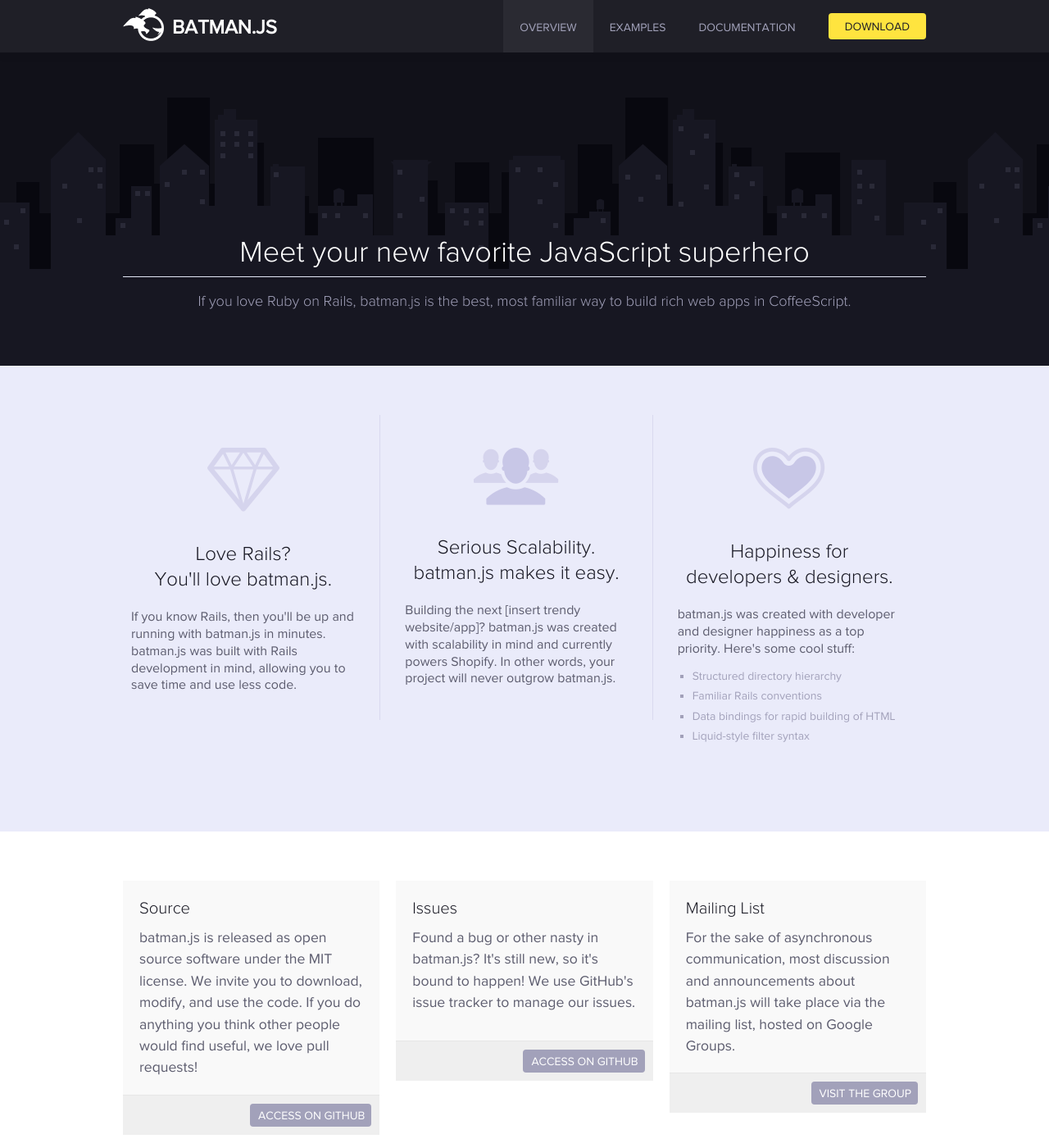
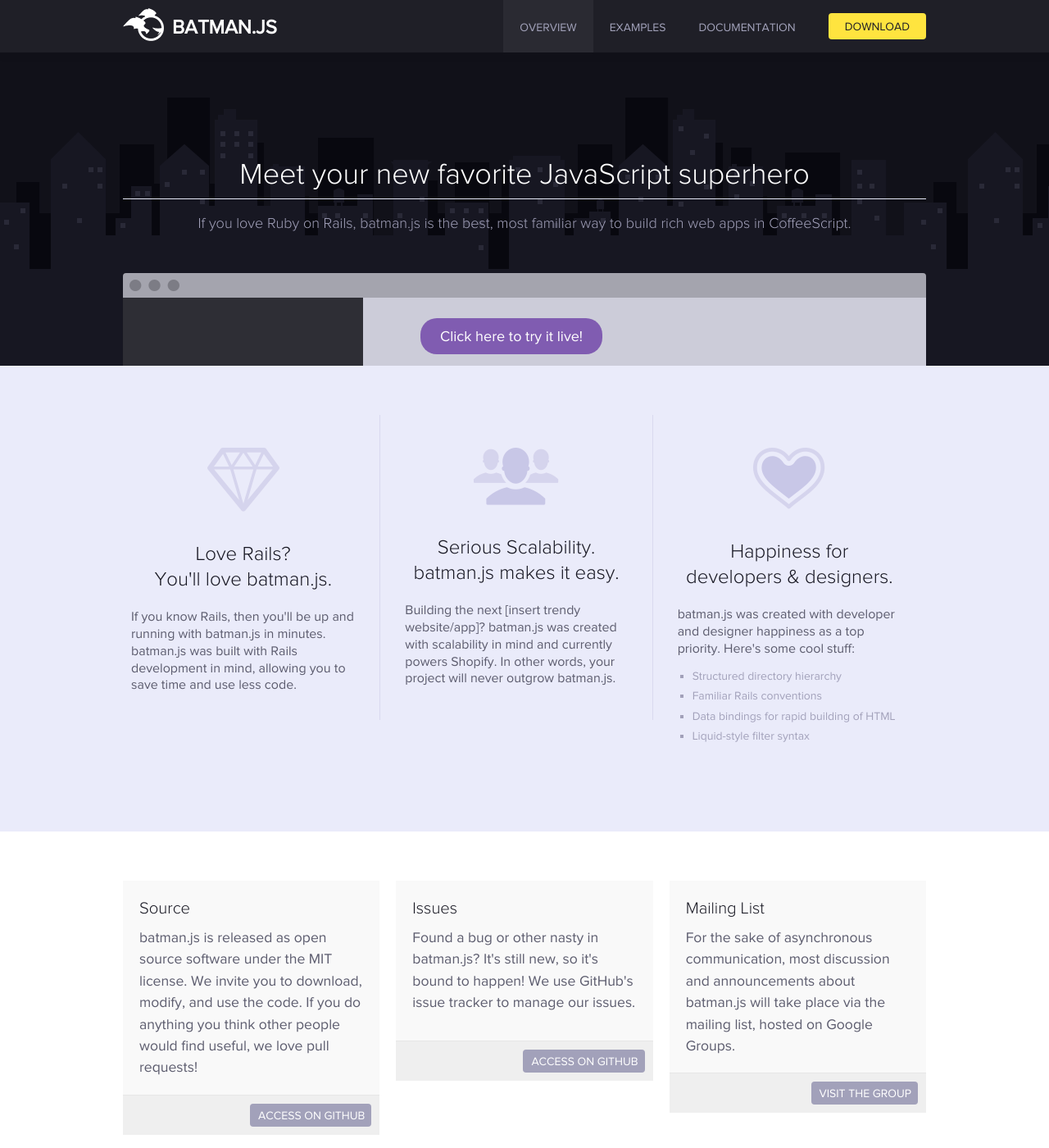
Before and after one commit to nickjs/batmanjs.org, a Jekyll site: the page built from index.html, in a window 1280 px wide and 1400 px high. Shown: the whole window at 82% size. Built offline with Jekyll 4.4.1, drawn with Linux system fonts in a browser that asks for light colours; nearby versions of some CDN libraries; comment, search, counter and statistics services are not loaded.

Commit message:
Reenable tutorial.

```diff
--- a/css/styles.css
+++ b/css/styles.css
@@ -387,8 +387,8 @@
 .intro h3 { font-size: 18px; line-height: 1.3em; text-align: center; }
 
 .intro-message {
-  margin-top: 175px;
-  margin-bottom: 0px;
+  margin-top: 80px;
+  margin-bottom: 40px;
 }
 
 /* Next Steps */
--- a/index.html
+++ b/index.html
@@ -16,7 +16,7 @@
       </div>
     </div>
     <div class="row clearfix">
-      <div class="span24" style="display: none;">
+      <div class="span24">
         <div class="code-editor" data-showif="currentStep.isCode">
           <div class="code-header">
             <h3 data-bind="currentFile.name"></h3>
```
